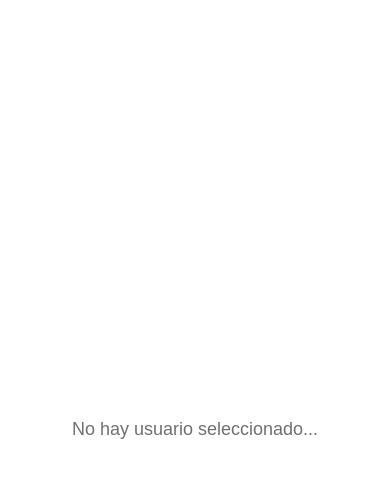
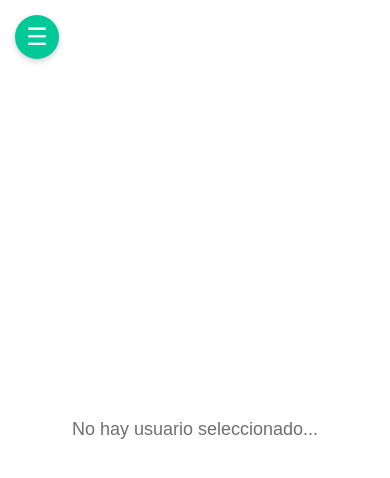
Before and after one commit to mateonardu/proyecto-final-react-consignas, a React (Vite) app: page /chat in a window 390 px wide. Shown: the top 478 px of the page. Built offline with nearby package versions, Linux system fonts and the light colour scheme; sample sign-in values are in the browser's storage.

Commit message:
Cargar al vercel

```diff
--- a/src/index.css
+++ b/src/index.css
@@ -720,10 +720,12 @@ body.light {
     top: 0;
     left: -100%;
     height: 100dvh;
-    width: 75%;
+    width: 80%;
+    max-width: 320px;
     background: var(--sidebar-bg, #fff);
+    box-shadow: 2px 0 8px rgba(0, 0, 0, 0.25);
     transition: left 0.3s ease;
-    z-index: 999;
+    z-index: 1001;
     overflow-y: auto;
   }
 
@@ -774,3 +776,30 @@ body.light {
   color: #f5f5f5;
   opacity: 0.8;
 }
+
+.menu-toggle-fixed {
+  display: none;
+}
+
+@media (max-width: 768px) {
+  .menu-toggle-fixed {
+    display: block;
+    position: fixed;
+    top: 15px;
+    left: 15px;
+    z-index: 1000;
+    background: #00c897;
+    color: white;
+    border: none;
+    border-radius: 50%;
+    font-size: 1.5rem;
+    width: 44px;
+    height: 44px;
+    cursor: pointer;
+    box-shadow: 0 2px 6px rgba(0, 0, 0, 0.2);
+  }
+
+  .dark .menu-toggle-fixed {
+    background: #0078d7;
+  }
+}
--- a/src/views/Messages.jsx
+++ b/src/views/Messages.jsx
@@ -19,9 +19,21 @@ const MessagesContent = () => {
     <div className="app">
       {isMobile ? (
         <>
-          {/* Sidebar flotante: solo visible si menuOpen === true */}
+          <button
+            className="menu-toggle-fixed"
+            onClick={() => setMenuOpen(true)}
+            aria-label="Abrir menú lateral"
+          >
+            ☰
+          </button>
+
+          {menuOpen && (
+            <div
+              className="overlay"
+              onClick={() => setMenuOpen(false)}
+            ></div>
+          )}
           <Sidebar isOpen={menuOpen} setMenuOpen={setMenuOpen} />
-          {/* Chat siempre visible */}
           <Chat setMenuOpen={setMenuOpen} />
         </>
       ) : (
```
